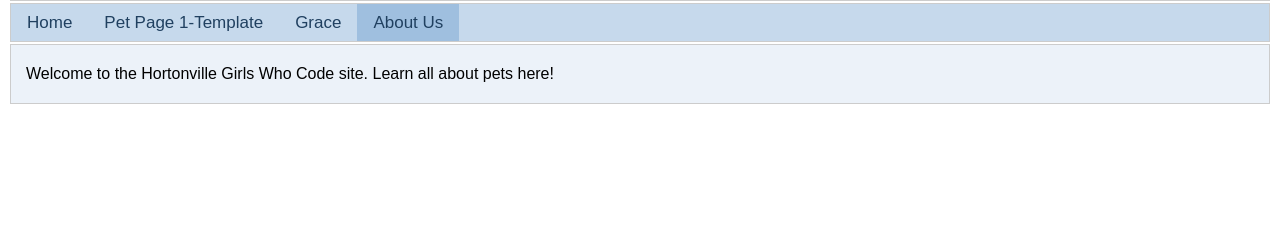
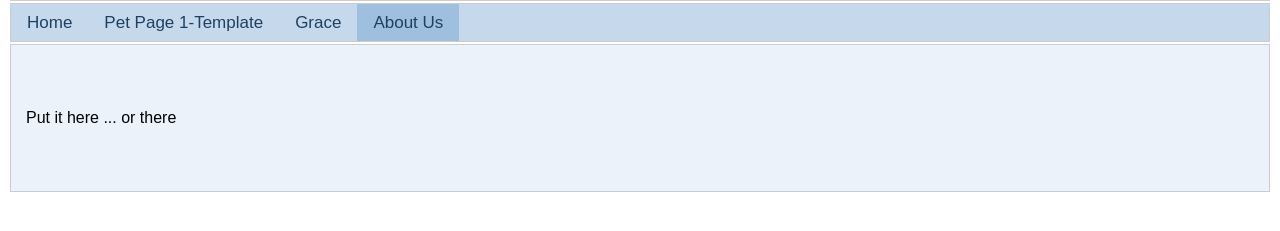
Before and after one commit to girlswhocodehortonville/gwc2018, a plain HTML site: page about.html in a window 1280 px wide. Shown: the part 117-348 px from the top of the page. Drawn offline with Linux system fonts and the light colour scheme.

Commit message:
Update about.html

```diff
--- a/about.html
+++ b/about.html
@@ -10,7 +10,7 @@
 
 	<link rel="stylesheet" type="text/css" href="navigation.css">
 	<script src="navigation.js"></script>
-
+	<style></style>
   </head>
 
   <body>
@@ -19,10 +19,15 @@
         	loadNav();
   	</script>
 
-    <div id="bodyContainer">
-	<div>
-		Welcome to the Hortonville Girls Who Code site. Learn all about pets here!
-  	</div>
-    </div>
+
+
+	<div id="bodyContainer" style="height:100%">
+		<div>
+			<br/><p>
+			Put it here ... or there
+			<br/>
+			</p><br/>
+		</div>
+	</div>
   </body>
 </html>
```
